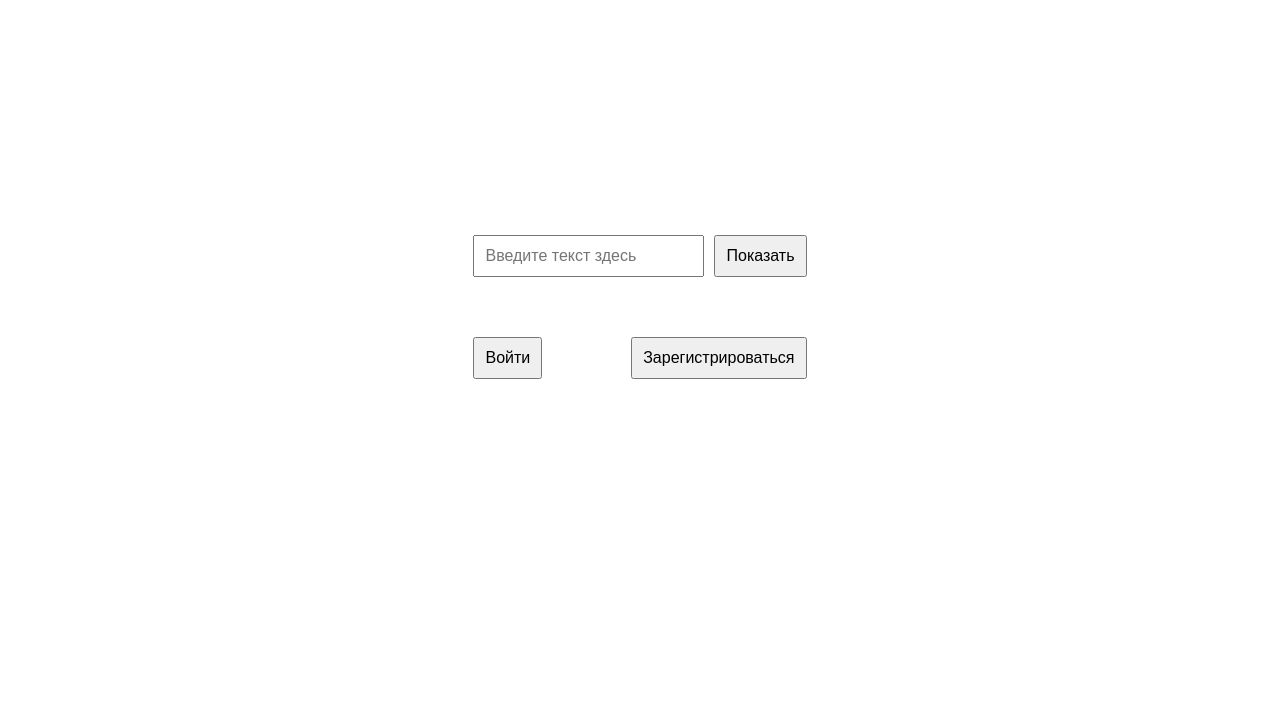
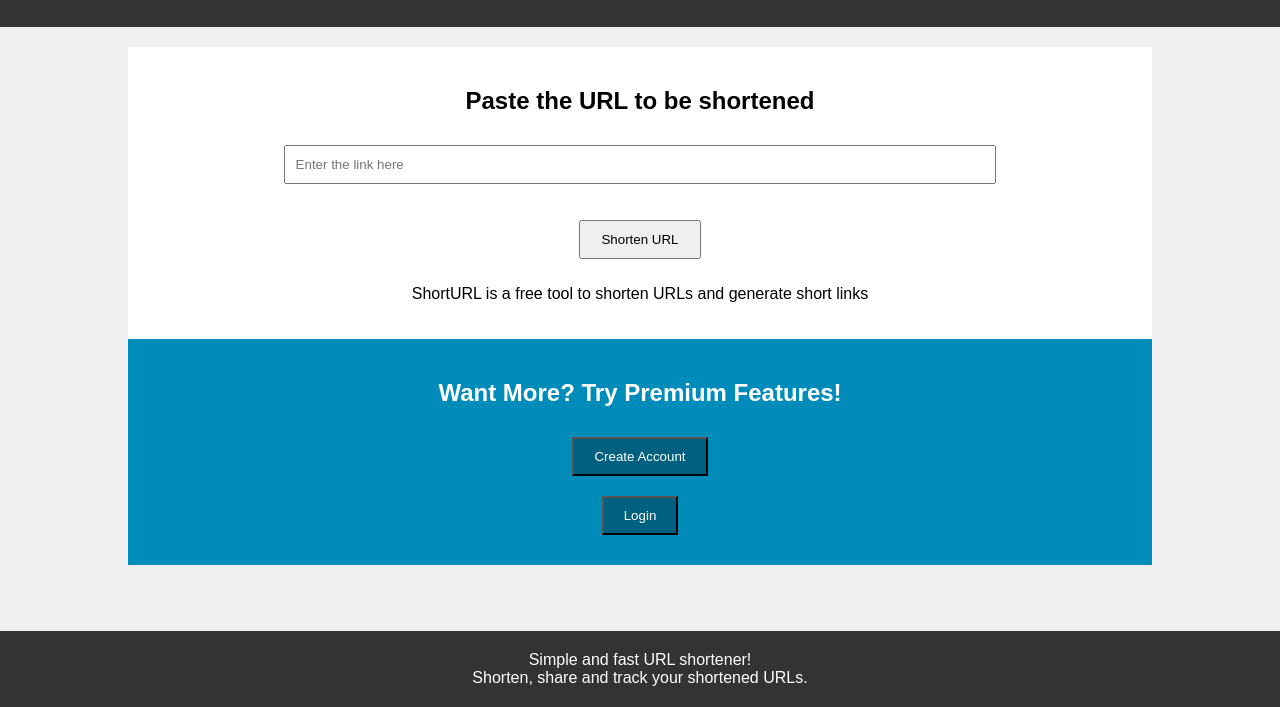
Before and after one commit to paych3ck/my-short-link, a plain HTML site: page index.html in a window 1280 px wide. Shown: the part 93-800 px from the top of the page. Drawn offline with Linux system fonts and the light colour scheme.

Commit message:
Фронтенд
Добавлен макет фронтенда, создан маршрут для обработки статических файлов

```diff
--- a/index.html
+++ b/index.html
@@ -4,72 +4,37 @@
 <head>
     <meta charset="UTF-8">
     <meta name="viewport" content="width=device-width, initial-scale=1.0">
-    <title>Document</title>
-    <style>
-        body,
-        html {
-            height: 100%;
-            margin: 0;
-            display: flex;
-            justify-content: center;
-            align-items: center;
-            flex-direction: column;
-        }
-
-        #inputGroup {
-            display: flex;
-            align-items: center;
-            margin-bottom: 20px;
-        }
-
-        #inputGroup input {
-            margin-right: 10px;
-        }
-
-        #buttons {
-            display: flex;
-            justify-content: space-between;
-            width: 100%;
-        }
-
-        button,
-        input[type="text"] {
-            padding: 10px;
-            font-size: 16px;
-        }
-
-        #output {
-            height: 20px;
-            margin-bottom: 20px;
-        }
-    </style>
+    <title>MyShortLink</title>
+    <link rel="stylesheet" href="/static/css/style.css">
 </head>
 
 <body>
-
-    <form id="inputForm" method="post">
-        <div id="inputGroup">
-            <input type="text" id="textInput" name="text" placeholder="Введите текст здесь">
-            <button type="submit">Показать</button>
+    <header>
+        <h1>MyShortLink</h1>
+    </header>
+    <div class="container">
+        <div class="main-content">
+            <h2>Paste the URL to be shortened</h2>
+            <input type="text" id="urlToShorten" placeholder="Enter the link here">
+            <p id="shortUrl"></p>
+            <button id="shortenBtn">Shorten URL</button>
+            <p>ShortURL is a free tool to shorten URLs and generate short links</p>
         </div>
-    </form>
-    <div id="output"></div>
-    <div id="buttons">
-        <form action="/login">
-            <button type="submit">Войти</button>
-        </form>
-        <form action="/register">
-            <button type="submit">Зарегистрироваться</button>
-        </form>
+        <div class="cta">
+            <h2>Want More? Try Premium Features!</h2>
+            <form action="/register">
+                <button>Create Account</button>
+            </form>
+            <form action="/login">
+                <button>Login</button>
+            </form>
+        </div>
     </div>
-
-    <script>
-        function showText() {
-            var input = document.getElementById("textInput").value;
-            document.getElementById("output").innerText = input;
-        }
-    </script>
-
+    <footer>
+        <p>Simple and fast URL shortener!</p>
+        <p>Shorten, share and track your shortened URLs.</p>
+    </footer>
+    <script src="/static/js/script.js"></script>
 </body>
 
 </html>
--- /dev/null
+++ b/static/css/style.css
@@ -0,0 +1,65 @@
+body {
+    font-family: Arial, sans-serif;
+    background-color: #f0f0f0;
+    margin: 0;
+    padding: 0;
+}
+
+.container {
+    width: 80%;
+    margin: auto;
+    overflow: hidden;
+}
+
+header {
+    background: #333;
+    color: #fff;
+    padding: 20px 0;
+    text-align: center;
+}
+
+.main-content {
+    background: #fff;
+    padding: 20px;
+    margin-top: 20px;
+    text-align: center;
+}
+
+.main-content input[type='text'] {
+    width: 70%;
+    padding: 10px;
+    margin: 10px 0;
+}
+
+.main-content button {
+    padding: 10px 20px;
+    margin: 10px 0;
+}
+
+.cta {
+    background: #008cba;
+    color: #fff;
+    padding: 20px;
+    text-align: center;
+}
+
+.cta button {
+    background: #006080;
+    color: #fff;
+    padding: 10px 20px;
+    margin: 10px 0;
+}
+
+footer {
+    background: #333;
+    color: #fff;
+    text-align: center;
+    padding: 20px 0;
+    position: fixed;
+    bottom: 0;
+    width: 100%;
+}
+
+footer p {
+    margin: 0;
+}
--- /dev/null
+++ b/static/js/script.js
@@ -0,0 +1,17 @@
+document.getElementById('shortenBtn').addEventListener('click', function () {
+    var urlToShorten = document.getElementById('urlToShorten').value;
+    fetch('/shorten', {
+        method: 'POST',
+        headers: {
+            'Content-Type': 'application/json',
+        },
+        body: JSON.stringify({ url: urlToShorten }),
+    })
+        .then(response => response.json())
+        .then(data => {
+            document.getElementById('shortUrl').textContent = data.shortUrl;
+        })
+        .catch((error) => {
+            console.error('Error:', error);
+        });
+});
```
Also changed, not shown: login.html (+1 -1 lines), register.html (+1 -1 lines), 1 other file.
